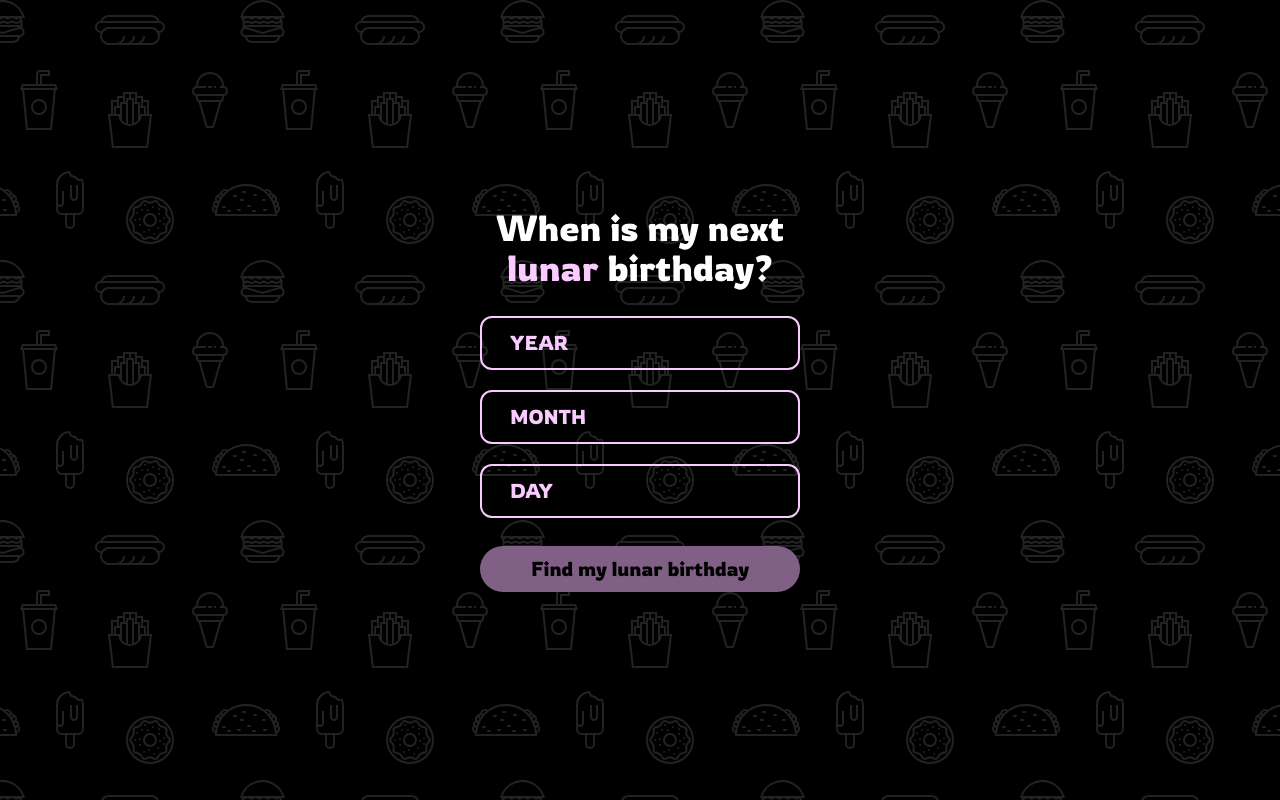
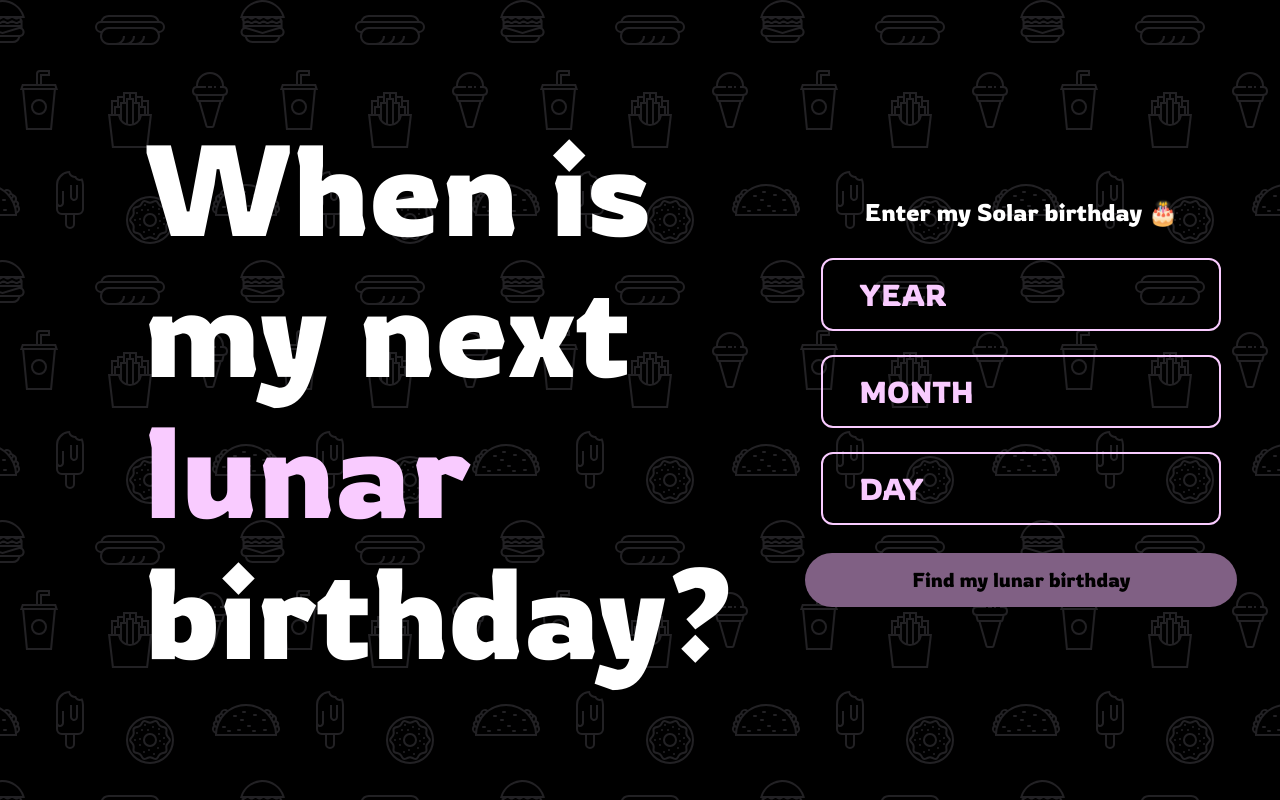
Before and after one commit to iamyujinwon/lunar-birthday-app, a React (Create React App) app: page / in a window 1280 px wide. Built offline with nearby package versions, Linux system fonts and the light colour scheme.

Commit message:
add responsive design

```diff
--- a/src/pages/index.js
+++ b/src/pages/index.js
@@ -68,35 +68,36 @@ const Home = () =>  {
 
     return (
         <>
-            <div class="w-screen h-screen grid grid-cols-1 gap-7 content-center font-Rowdies">
-                <div class="">
-                    {/* <div class="text-white text-4xl font-Rowdies">
+            <div class="font-Rowdies w-screen h-screen grid grid-cols-1 gap-7 content-center lg:flex items-center">
+                <div class="lg:pl-36">
+                    <div class="hidden lg:block text-title text-white leading-title">
                         <div>When is</div>
                         <div>my next</div>
                         <div><span class="text-lunar">lunar</span></div>
                         <div>birthday?</div>
-                    </div> */}
+                    </div>
 
-                    <div class="text-white text-4xl text-center leading-10">
+                    <div class="text-white text-4xl text-center leading-10 lg:hidden">
+                        <div>🎂</div>
                         <div>When is my next</div>
                         <div><span class="text-lunar">lunar</span> birthday?</div>
                     </div>
                 </div>
 
                 {calculated ?
-                    <div class="text-center">
-                        <div class="block mr-auto ml-auto w-[21rem] text-white text-xl font-light py-4 bg-result-background/50 rounded-3xl">
+                    <div class="w-screen text-center">
+                        <div class="block mr-auto ml-auto w-[21rem] text-white text-xl font-light py-7 bg-result-background/50 rounded-2xl lg:text-result lg:w-[40rem]">
                             <div class="">My solar birthday is <span class="text-lunar">{inputYear}/{inputMonth}/{inputDay}</span></div>
                             <div>This year, my lunar birthday is</div>
                             <div class="text-yellow-highlight">{convertedCurrentYear}/{convertedCurrentMonth}/{convertedCurrentDay}</div>
                             <div>Next year, my lunar birthday is</div>
                             <div class="text-yellow-highlight">{convertedNextYear}/{convertedNextMonth}/{convertedNextDay}</div>
                         </div>
-                        <div class="block mr-auto ml-auto w-[20rem] space-y-4 mt-7">
-                            <button class="w-[20rem] py-2 text-xl bg-lunar rounded-full cursor-pointer disabled:cursor-not-allowed disabled:bg-disabled" onClick={() => window.location.reload()}>
+                        <div class="block text-xl mr-auto ml-auto w-[20rem] space-y-4 mt-7 lg:block mr-auto ml-auto w-[20rem] lg:w-[40rem] text-2xl space-y-6">
+                            <button class="w-[20rem] py-2 bg-lunar rounded-full cursor-pointer lg:w-[40rem] py-3" onClick={() => window.location.reload()}>
                                 Find another birthday
                             </button>
-                            <button class="w-[20rem] py-2 text-xl bg-green-highlight rounded-full cursor-pointer disabled:cursor-not-allowed disabled:bg-disabled">
+                            <button class="w-[20rem] py-2 bg-yellow-highlight rounded-full cursor-pointer lg:w-[40rem] py-3">
                                 {/* Add the date in Google Calendar */}
                                 Add in Google Calendar
                             </button>
@@ -104,11 +105,11 @@ const Home = () =>  {
                     </div>
                     :
                     <div class="w-screen text-center">
-                        <form onSubmit={handleSubmit}>
-                            {/* <div class="text-white ">Enter my Solar birthday 🎂</div>  */}
-                            <div class="text-xl flex flex-col space-y-5">
+                        <form class="lg:space-y-7" onSubmit={handleSubmit}>
+                            <div class="hidden lg:inline text-white text-2xl">Enter my Solar birthday 🎂</div>
+                            <div class="text-xl flex flex-col space-y-5 lg:text-3xl space-y-6">
                                 <span>
-                                    <select class="w-[20rem] pl-7 py-2.5 bg-transparent text-lunar border-solid border-2 border-lunar rounded-xl appearance-none cursor-pointer" onChange={e=>(setInputYear(e.target.value))}>
+                                    <select class="w-[20rem] pl-7 py-2.5 bg-transparent text-lunar border-solid border-2 border-lunar rounded-xl appearance-none cursor-pointer lg:w-[25rem] pl-9 py-3" onChange={e=>(setInputYear(e.target.value))}>
                                         <option value={0} default>YEAR</option>
                                         {years.map(year => {
                                             return (<option key={year.value} value={year.value}>{year.text}</option>);
@@ -116,7 +117,7 @@ const Home = () =>  {
                                     </select>
                                 </span>
                                 <span>
-                                    <select class="w-[20rem] pl-7 py-2.5 bg-transparent text-lunar border-solid border-2 border-lunar rounded-xl appearance-none cursor-pointer" onChange={e=>(setInputMonth(e.target.value))}>
+                                    <select class="w-[20rem] pl-7 py-2.5 bg-transparent text-lunar border-solid border-2 border-lunar rounded-xl appearance-none cursor-pointer lg:w-[25rem] pl-9 py-3" onChange={e=>(setInputMonth(e.target.value))}>
                                         <option value={0} default>MONTH</option>
                                         {months.map(month => {
                                             return (<option key={month.value} value={month.value}>{month.text}</option>);
@@ -124,7 +125,7 @@ const Home = () =>  {
                                     </select>
                                 </span>
                                 <span>
-                                    <select class="w-[20rem] pl-7 py-2.5 bg-transparent text-lunar border-solid border-2 border-lunar rounded-xl appearance-none cursor-pointer" onChange={e=>(setInputDay(e.target.value))}>
+                                    <select class="w-[20rem] pl-7 py-2.5 bg-transparent text-lunar border-solid border-2 border-lunar rounded-xl appearance-none cursor-pointer lg:w-[25rem] pl-9 py-3" onChange={e=>(setInputDay(e.target.value))}>
                                         <option value={0} default>DAY</option>
                                         {days.map(day => {
                                             return (<option key={day.value} value={day.value}>{day.text}</option>);
@@ -132,7 +133,7 @@ const Home = () =>  {
                                     </select>
                                 </span>
                             </div>
-                            <button class="w-[20rem] py-2 mt-7 text-xl bg-lunar rounded-full cursor-pointer disabled:cursor-not-allowed disabled:bg-disabled" type="submit" disabled={submitDisabled()}>
+                            <button class="w-[21rem] py-3 mt-7 text-xl bg-lunar rounded-full cursor-pointer disabled:cursor-not-allowed disabled:bg-disabled lg:w-[27rem] text-2xl" type="submit" disabled={submitDisabled()}>
                                 Find my lunar birthday
                             </button>
                         </form>
--- a/tailwind.config.js
+++ b/tailwind.config.js
@@ -16,7 +16,7 @@ module.exports = {
       '5xl': '3rem',
       '6xl': '4rem',
       '7xl': '5rem',
-      'title': '9.5rem',
+      'title': '8rem',
       'result': '2.5rem',
     },
     fontFamily: {
```
